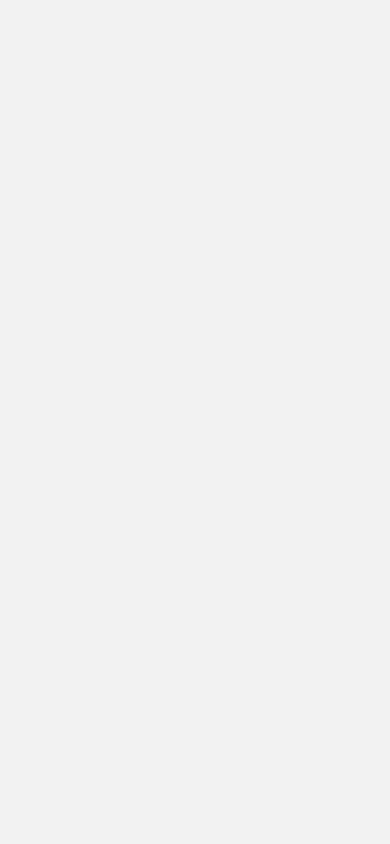
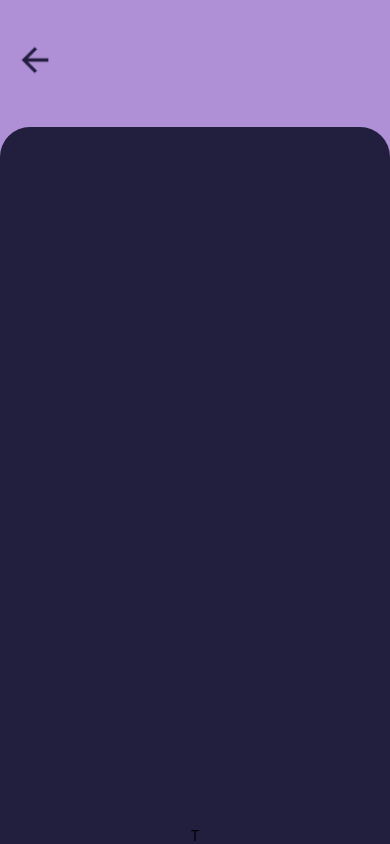
Before and after one commit to TalJa1/MamaMate, a React Native app: screen /Question2 in a window 390 px wide. Built offline with nearby package versions, Linux system fonts and the light colour scheme.

Commit message:
redesign screen Q1 and Q2

```diff
--- /dev/null
+++ b/components/QuestionPageLayout.tsx
@@ -0,0 +1,74 @@
+/* eslint-disable prettier/prettier */
+import {
+  View,
+  Text,
+  StyleSheet,
+  Dimensions,
+  Image,
+  TouchableOpacity,
+} from 'react-native';
+import React from 'react';
+import {useNavigation} from '@react-navigation/native';
+import {NativeStackNavigationProp} from '@react-navigation/native-stack';
+
+// eslint-disable-next-line @typescript-eslint/no-unused-vars
+const {width, height} = Dimensions.get('window');
+
+const QuestionPageLayout = () => {
+  const navigation = useNavigation<NativeStackNavigationProp<any>>();
+
+  return (
+    <View style={styles.container}>
+      <View style={styles.upperview}>
+        <TouchableOpacity
+          onPress={() => {
+            navigation.goBack();
+          }}>
+          <Image
+            style={styles.backBtn}
+            source={require('../assets/Icons/backIcon.png')}
+          />
+        </TouchableOpacity>
+      </View>
+      <View style={styles.lowerview}>
+        <View style={styles.bottomGrp}>
+          <Text>T</Text>
+        </View>
+      </View>
+    </View>
+  );
+};
+
+const styles = StyleSheet.create({
+  container: {
+    flex: 1,
+    backgroundColor: '#AF90D6',
+  },
+
+  upperview: {
+    position: 'relative',
+    alignItems: 'flex-start',
+    flex: 0.3,
+    marginLeft: 20,
+    top: 40,
+  },
+
+  lowerview: {
+    flex: 1.7,
+    alignItems: 'center',
+    justifyContent: 'flex-end',
+    backgroundColor: '#221E3D',
+    borderTopLeftRadius: 30,
+    borderTopRightRadius: 30,
+    width: width,
+  },
+  bottomGrp: {
+    alignItems: 'center',
+  },
+  backBtn: {
+    width: 30,
+    height: 40,
+  },
+});
+
+export default QuestionPageLayout;
--- a/pages/Question2Page.tsx
+++ b/pages/Question2Page.tsx
@@ -1,9 +1,9 @@
 /* eslint-disable prettier/prettier */
-import {View} from 'react-native';
 import React from 'react';
+import QuestionPageLayout from '../components/QuestionPageLayout';
 
 const Question2Page = () => {
-  return <View></View>;
+  return <QuestionPageLayout />;
 };
 
 export default Question2Page;
--- a/pages/QuestionPage.tsx
+++ b/pages/QuestionPage.tsx
@@ -29,13 +29,17 @@ const QuestionPage = () => {
   return (
     <View style={styles.container}>
       <View style={styles.upperview}>
-        <TouchableOpacity
-          style={styles.backBtn}
-          onPress={() => {
-            navigation.goBack();
-          }}>
-          <Image source={require('../assets/Icons/backIcon.png')} />
-        </TouchableOpacity>
+        <View style={styles.backtbtnContainer}>
+          <TouchableOpacity
+            onPress={() => {
+              navigation.goBack();
+            }}>
+            <Image
+              style={styles.imgBtn}
+              source={require('../assets/Icons/backIcon.png')}
+            />
+          </TouchableOpacity>
+        </View>
         <Text style={styles.initText}>
           Là bố hay là mẹ đang mong chờ sự ra đời của con vậy ạ?
         </Text>
@@ -88,23 +92,28 @@ const styles = StyleSheet.create({
     flex: 1,
     backgroundColor: '#AF90D6',
   },
-
   upperview: {
     flex: 0.4,
+    justifyContent: 'space-between',
     alignItems: 'center',
+  },
+  backtbtnContainer: {
     width: width,
-    justifyContent: 'space-around',
-    paddingHorizontal: 34,
+    alignItems: 'flex-start',
+    position: 'relative',
+    top: 40,
+    paddingLeft: 30,
   },
-  backBtn: {
-    width: width,
-    marginLeft: 20,
+  imgBtn: {
+    width: 30,
+    height: 40,
   },
   initText: {
     fontSize: 20,
     fontWeight: '700',
     textAlign: 'center',
     lineHeight: 25,
+    paddingHorizontal: 34,
     paddingBottom: 20,
   },
   lowerview: {
```
